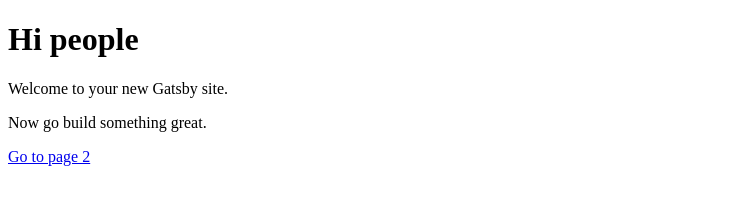
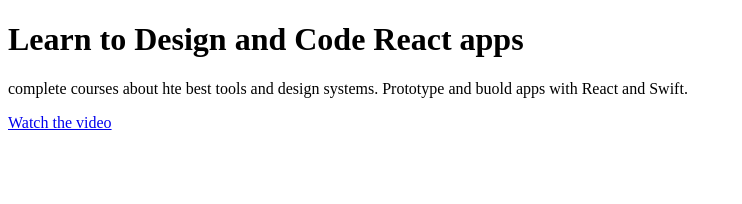
Before and after one commit to micarfield/helloworld, a Gatsby site: page / in a window 1280 px wide. Shown: the whole page, without its empty margins (0-742 px from the left). Built offline with nearby package versions, Linux system fonts and the light colour scheme; Gatsby itself is replaced by a stand-in of ours.

Commit message:
watch button text

```diff
--- a/src/pages/index.js
+++ b/src/pages/index.js
@@ -3,10 +3,9 @@
 
 const IndexPage = () => (
   <div>
-    <h1>Hi people</h1>
-    <p>Welcome to your new Gatsby site.</p>
-    <p>Now go build something great.</p>
-    <Link to="/page-2/">Go to page 2</Link>
+    <h1>Learn to Design and Code React apps</h1>
+    <p>complete courses about hte best tools and design systems. Prototype and buold apps with React and Swift.</p>
+    <Link to="/page-2/">Watch the video</Link>
   </div>
 )
 
```
